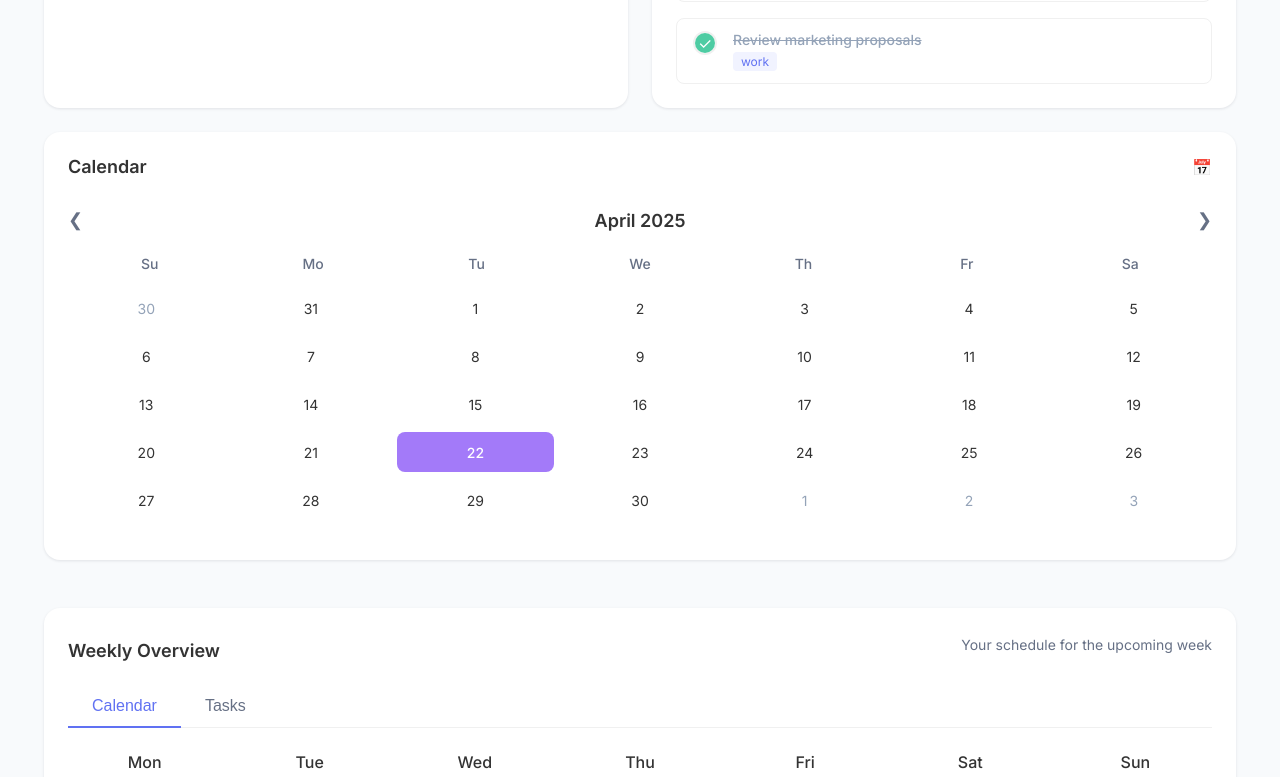
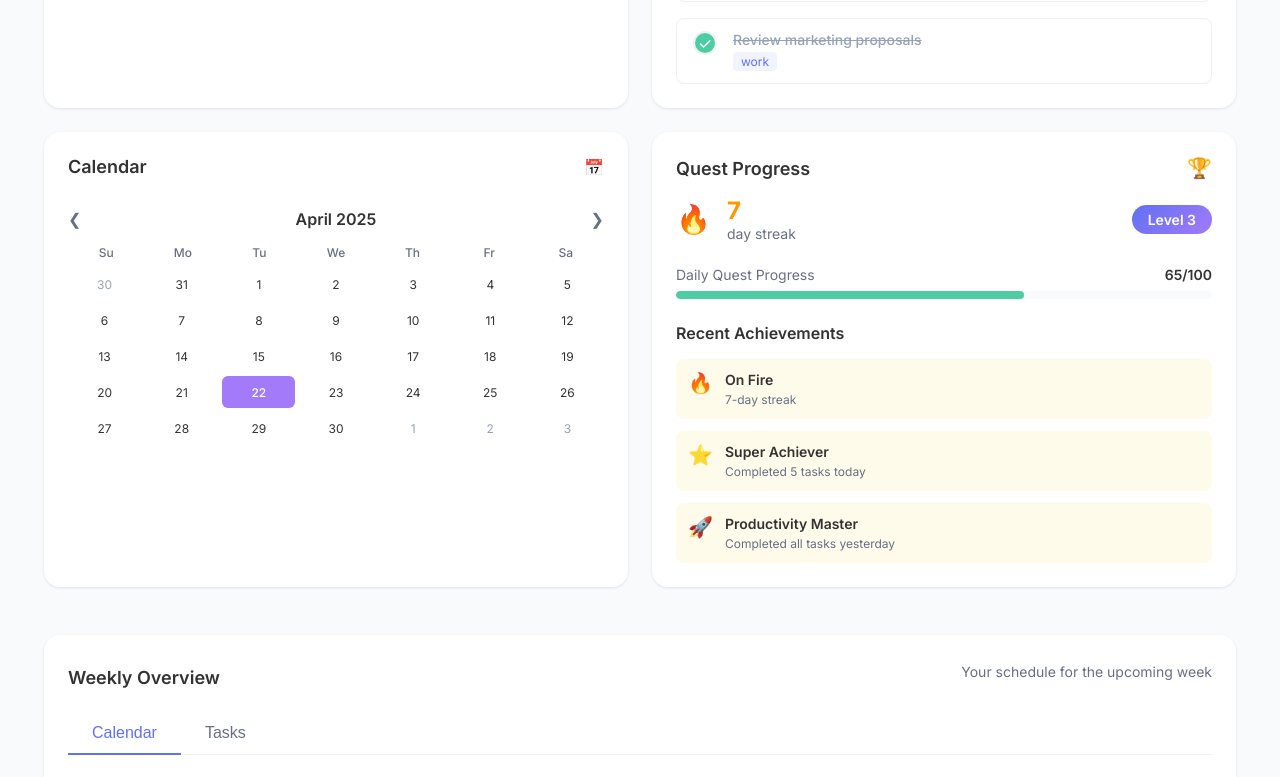
Before and after one commit to BenjiD2/QuestSchedulingAssistant, a React (Create React App) app in the folder client/: page / in a window 1280 px wide. Shown: the part 636-1413 px from the top of the page. Built offline with nearby package versions, Linux system fonts and the light colour scheme.

Commit message:
Made calendar smaller and added gamification box for quests and streaks

```diff
--- a/client/src/components/Dashboard.css
+++ b/client/src/components/Dashboard.css
@@ -11,6 +11,8 @@
   --light-yellow: #fffbeb;
   --green: #4caf50;
   --light-green: #ebf7eb;
+  --orange: #ff9800;
+  --light-orange: #fff8e1;
   --text-primary: #333333;
   --text-secondary: #667085;
   --text-light: #94a3b8;
@@ -126,6 +128,13 @@
 }
 
 .dashboard-row {
+  display: grid;
+  grid-template-columns: 1fr 1fr;
+  gap: 24px;
+}
+
+/* Calendar and Gamification Row */
+.calendar-gamification-row {
   display: grid;
   grid-template-columns: 1fr 1fr;
   gap: 24px;
@@ -398,9 +407,9 @@
   color: var(--green);
 }
 
-/* Calendar Card */
-.calendar-card {
-  grid-column: 1 / -1;
+/* Calendar Card - Smaller version */
+.calendar-card-small {
+  height: 100%;
 }
 
 .calendar {
@@ -411,11 +420,11 @@
   display: flex;
   justify-content: space-between;
   align-items: center;
-  margin-bottom: 24px;
+  margin-bottom: 16px;
 }
 
 .current-month {
-  font-size: 18px;
+  font-size: 16px;
   font-weight: 600;
   margin: 0;
 }
@@ -423,7 +432,7 @@
 .prev-month, .next-month {
   background: none;
   border: none;
-  font-size: 18px;
+  font-size: 16px;
   cursor: pointer;
   color: var(--text-secondary);
 }
@@ -431,7 +440,7 @@
 .calendar-grid {
   display: flex;
   flex-direction: column;
-  gap: 16px;
+  gap: 8px;
 }
 
 .weekdays {
@@ -443,22 +452,22 @@
 .weekdays div {
   font-weight: 500;
   color: var(--text-secondary);
-  font-size: 14px;
+  font-size: 12px;
 }
 
 .days {
   display: grid;
   grid-template-columns: repeat(7, 1fr);
-  gap: 8px;
+  gap: 4px;
 }
 
 .day {
-  height: 40px;
+  height: 32px;
   display: flex;
   align-items: center;
   justify-content: center;
-  border-radius: 8px;
-  font-size: 14px;
+  border-radius: 6px;
+  font-size: 12px;
   cursor: pointer;
 }
 
@@ -474,6 +483,120 @@
 
 .day.other-month {
   color: var(--text-light);
+}
+
+/* Gamification Card */
+.gamification-card {
+  display: flex;
+  flex-direction: column;
+  height: 100%;
+}
+
+.gamification-icon {
+  font-size: 20px;
+  color: var(--yellow);
+}
+
+.streak-container {
+  display: flex;
+  justify-content: space-between;
+  align-items: center;
+  margin-bottom: 24px;
+}
+
+.streak-info {
+  display: flex;
+  align-items: center;
+  gap: 16px;
+}
+
+.streak-flame {
+  font-size: 28px;
+}
+
+.streak-count h3 {
+  font-size: 24px;
+  font-weight: 700;
+  margin: 0;
+  color: var(--orange);
+}
+
+.streak-count p {
+  margin: 0;
+  color: var(--text-secondary);
+  font-size: 14px;
+}
+
+.level-badge {
+  background: linear-gradient(135deg, var(--light-blue), var(--purple));
+  color: white;
+  border-radius: 20px;
+  padding: 6px 16px;
+  font-size: 14px;
+  font-weight: 600;
+}
+
+.quest-progress {
+  margin-bottom: 24px;
+}
+
+.progress-header {
+  display: flex;
+  justify-content: space-between;
+  margin-bottom: 8px;
+  font-size: 14px;
+  color: var(--text-secondary);
+}
+
+.progress-value {
+  font-weight: 600;
+  color: var(--text-primary);
+}
+
+.achievements-section h3 {
+  font-size: 16px;
+  font-weight: 600;
+  margin: 0 0 16px 0;
+  color: var(--text-primary);
+}
+
+.achievements-list {
+  display: flex;
+  flex-direction: column;
+  gap: 12px;
+}
+
+.achievement-item {
+  display: flex;
+  gap: 12px;
+  padding: 12px;
+  border-radius: 8px;
+  background-color: var(--light-yellow);
+  transition: transform 0.2s;
+}
+
+.achievement-item:hover {
+  transform: translateY(-2px);
+}
+
+.achievement-icon {
+  font-size: 20px;
+}
+
+.achievement-details {
+  flex: 1;
+}
+
+.achievement-name {
+  font-weight: 600;
+  margin: 0 0 4px 0;
+  font-size: 14px;
+}
+
+.achievement-description {
+  color: var(--text-secondary);
+  margin: 0;
+  font-size: 12px;
 }
 
 /* Weekly Overview */
@@ -660,7 +783,8 @@
 
 /* Responsive Styling */
 @media (max-width: 1024px) {
-  .dashboard-row {
+  .dashboard-row,
+  .calendar-gamification-row {
     grid-template-columns: 1fr;
   }
 
--- a/client/src/components/Dashboard.js
+++ b/client/src/components/Dashboard.js
@@ -53,6 +53,17 @@ const Dashboard = () => {
     ]},
     { day: 'Sat', date: 26, events: [] },
     { day: 'Sun', date: 27, events: [] }
+  ];
+
+  // Quest & gamification data
+  const streakDays = 7;
+  const currentLevel = 3;
+  const questProgress = 65;
+  const questGoal = 100;
+  const achievements = [
+    { icon: '🔥', name: 'On Fire', description: '7-day streak' },
+    { icon: '⭐', name: 'Super Achiever', description: 'Completed 5 tasks today' },
+    { icon: '🚀', name: 'Productivity Master', description: 'Completed all tasks yesterday' }
   ];
 
   // Generate calendar days
@@ -155,9 +166,9 @@ const Dashboard = () => {
           </div>
         </div>
 
-        <div className="dashboard-row">
-          {/* Calendar */}
-          <div className="dashboard-card calendar-card">
+        <div className="dashboard-row calendar-gamification-row">
+          {/* Calendar - smaller version */}
+          <div className="dashboard-card calendar-card-small">
             <div className="card-header">
               <h2>Calendar</h2>
               <span className="calendar-icon">📅</span>
@@ -185,6 +196,52 @@ const Dashboard = () => {
                     </div>
                   ))}
                 </div>
+              </div>
+            </div>
+          </div>
+
+          {/* Gamification Box */}
+          <div className="dashboard-card gamification-card">
+            <div className="card-header">
+              <h2>Quest Progress</h2>
+              <span className="gamification-icon">🏆</span>
+            </div>
+
+            <div className="streak-container">
+              <div className="streak-info">
+                <div className="streak-flame">🔥</div>
+                <div className="streak-count">
+                  <h3>{streakDays}</h3>
+                  <p>day streak</p>
+                </div>
+              </div>
+              <div className="level-badge">
+                <span className="level-text">Level {currentLevel}</span>
+              </div>
+            </div>
+
+            <div className="quest-progress">
+              <div className="progress-header">
+                <span>Daily Quest Progress</span>
+                <span className="progress-value">{questProgress}/{questGoal}</span>
+              </div>
+              <div className="progress-bar">
+                <div className="progress" style={{ width: `${(questProgress/questGoal) * 100}%` }}></div>
+              </div>
+            </div>
+
+            <div className="achievements-section">
+              <h3>Recent Achievements</h3>
+              <div className="achievements-list">
+                {achievements.map((achievement, index) => (
+                  <div className="achievement-item" key={index}>
+                    <div className="achievement-icon">{achievement.icon}</div>
+                    <div className="achievement-details">
+                      <p className="achievement-name">{achievement.name}</p>
+                      <p className="achievement-description">{achievement.description}</p>
+                    </div>
+                  </div>
+                ))}
               </div>
             </div>
           </div>
```
